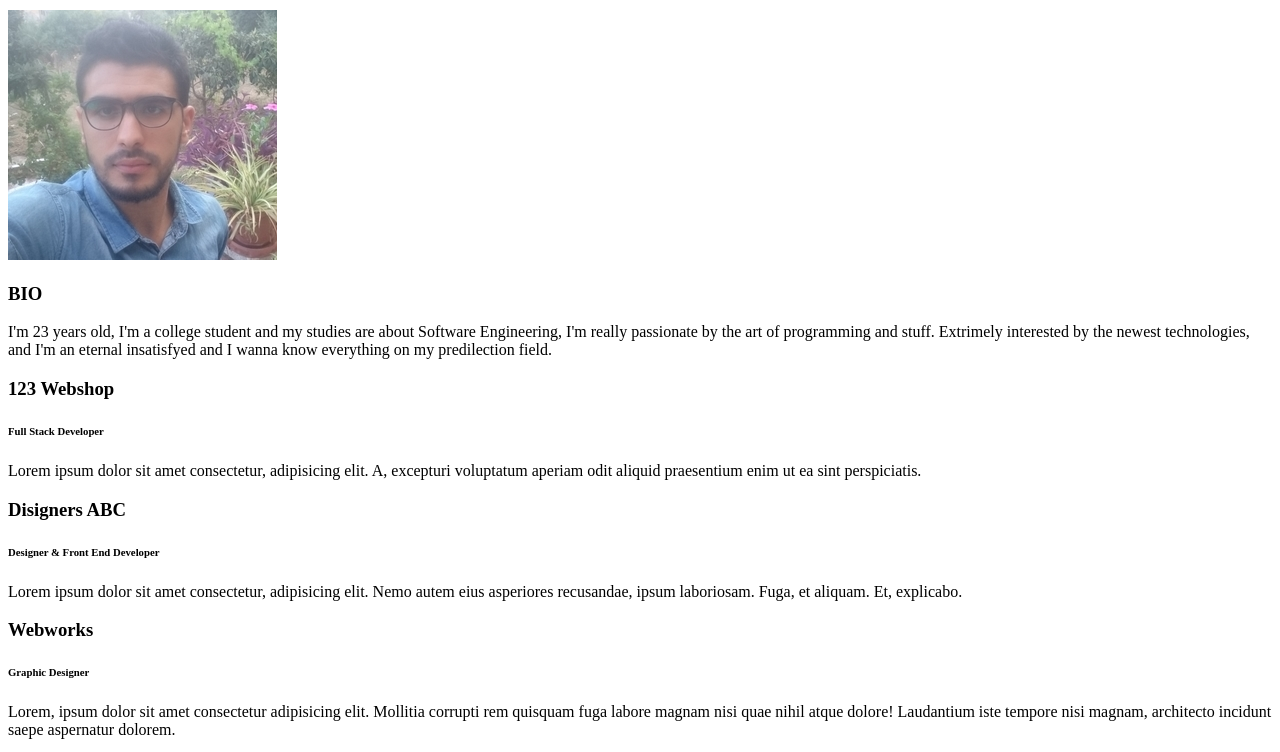
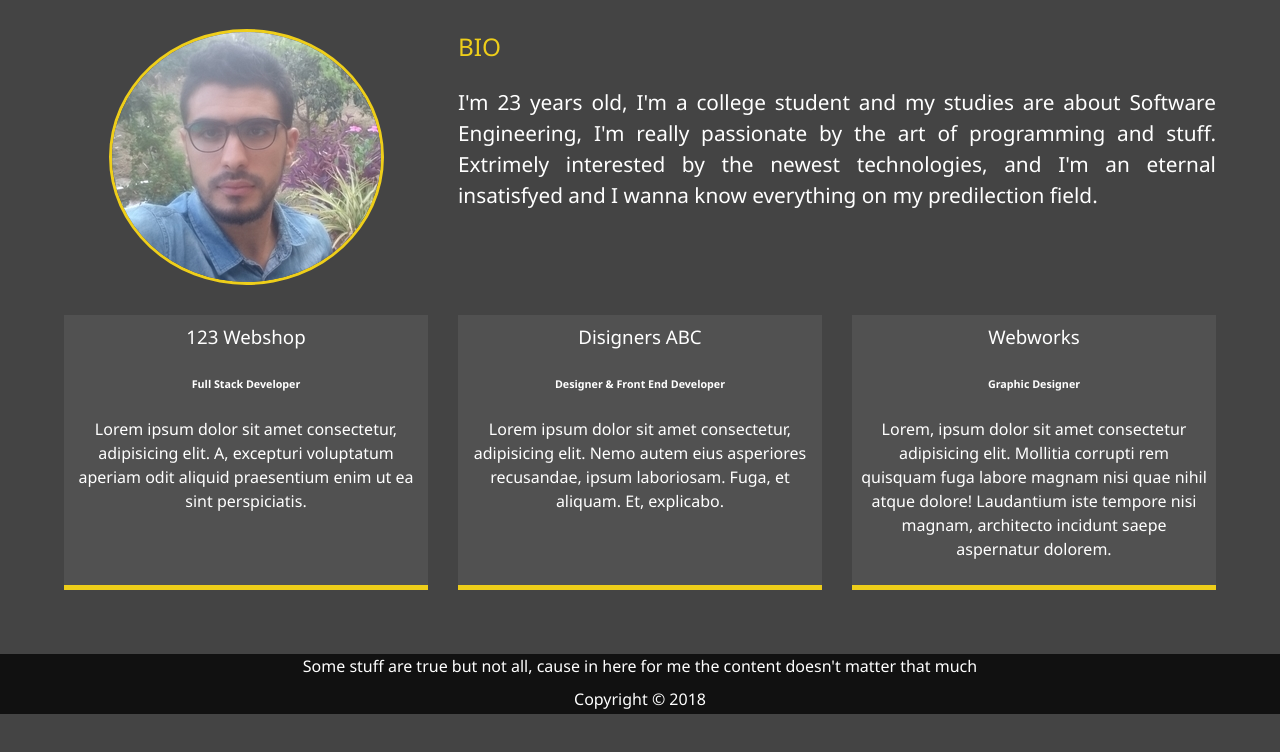
Before and after one commit to bousbissikouceila/coolModernPortfolio, a website: page dist/about.html in a window 1280 px wide. Shown: the part 205-957 px from the top of the page. After the commit the page ends 919 px from the top, so only its background shows below. Drawn offline with Linux system fonts and the light colour scheme; the site is published under a folder, as on GitHub Pages, so addresses that start at the root find nothing.

Commit message:
Resolving the issue with the main.css

```diff
--- a/dist/about.html
+++ b/dist/about.html
@@ -7,7 +7,7 @@
     <meta http-equiv="X-UA-Compatible" content="ie=edge">
     <link rel="stylesheet" href="https://use.fontawesome.com/releases/v5.2.0/css/all.css" integrity="sha384-hWVjflwFxL6sNzntih27bfxkr27PmbbK/iSvJ+a4+0owXq79v+lsFkW54bOGbiDQ"
         crossorigin="anonymous">
-    <link rel="stylesheet" href="/dist/css/main.css">
+    <link rel="stylesheet" href="./css/main.css">
     <title>About Me</title>
 </head>
 
```
Also changed, not shown: dist/contact.html (+1 -1 lines), dist/index.html (+1 -1 lines), dist/work.html (+1 -1 lines).
